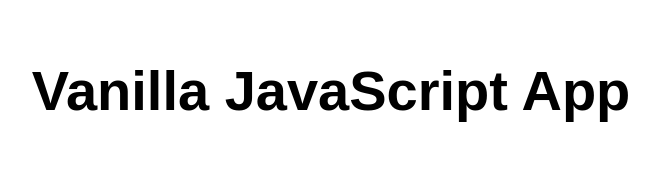
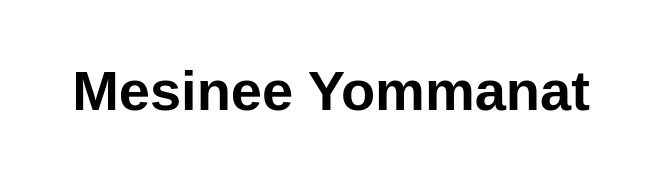
Before and after one commit to mesinee09/webappkku, a plain HTML site: page src/index.html in a window 1280 px wide. Shown: the whole page, without its empty margins (309-968 px from the left). Drawn offline with Linux system fonts and the light colour scheme.

Commit message:
Update index.html

```diff
--- a/src/index.html
+++ b/src/index.html
@@ -10,7 +10,7 @@
 
 <body>
   <main>
-    <h1>Vanilla JavaScript App</h1>
+    <h1>Mesinee Yommanat</h1>
   </main>
 </body>
 
```
